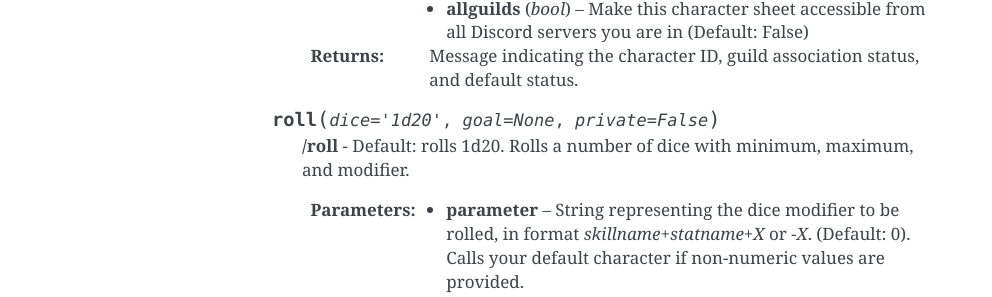
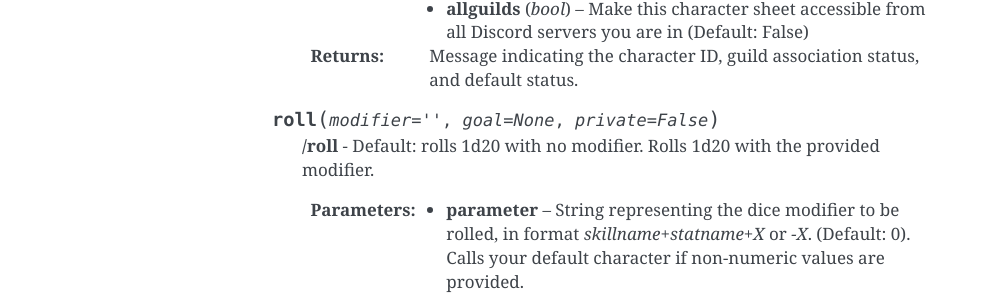
Before and after one commit to nuclearGoblin/Dungeon-AI, a Sphinx documentation site: the page built from sphinx/source/index.rst, in a window 1280 px wide. Shown: the part 665-962 px from the top of the page, without its empty margins (148-1140 px from the left). Built offline with Sphinx 7.4.7, drawn with Linux system fonts in a browser that asks for light colours.

Commit message:
Fix basic die roll description

```diff
--- a/sphinx/source/index.rst
+++ b/sphinx/source/index.rst
@@ -75,9 +75,9 @@ Below are DungeonAI's commands. The bot relies on slash commands; this means, fo
    roll
    ****
 
-.. py:function:: roll(dice='1d20',goal=None,private=False)
+.. py:function:: roll(modifier='',goal=None,private=False)
 
-   **/roll** - Default: rolls 1d20. Rolls a number of dice with minimum, maximum, and modifier.
+   **/roll** - Default: rolls 1d20 with no modifier. Rolls 1d20 with the provided modifier.
 
    :param parameter: String representing the dice modifier to be rolled, in format `skillname+statname+X` or `-X`. (Default: 0).
     Calls your default character if non-numeric values are provided.
```
